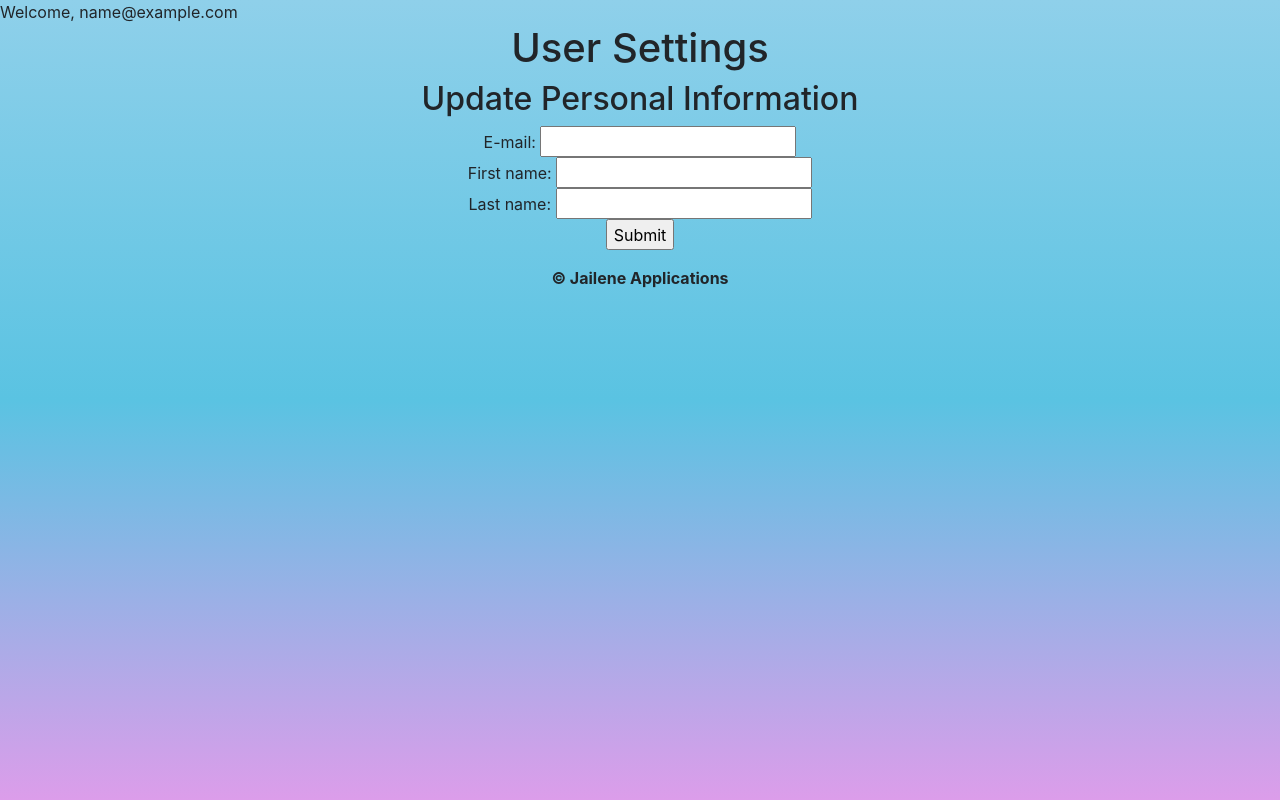
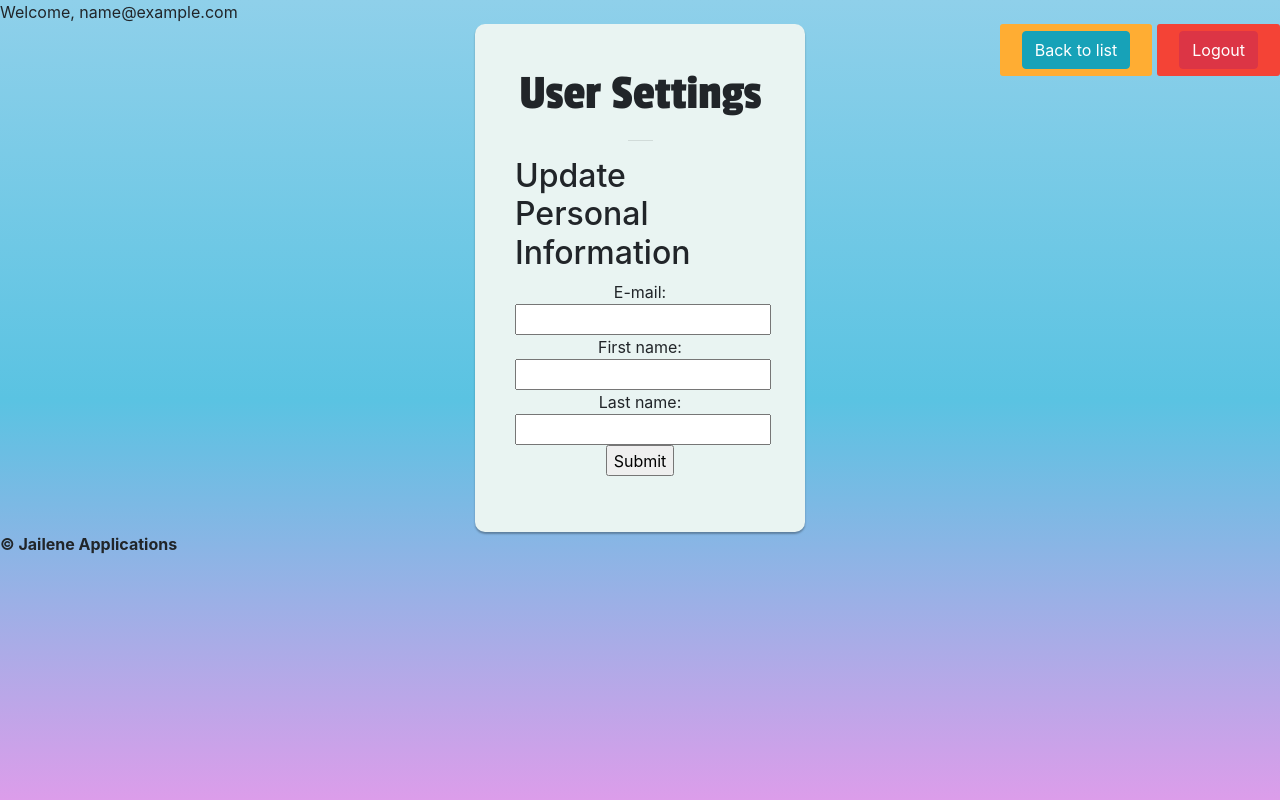
Before and after one commit to js829/is218final, a PHP site: page /settings.php in a window 1280 px wide. Run offline with PHP 8.4, Linux system fonts and the light colour scheme; the visitor is signed in with stand-in values (Sample User, id 1); some libraries are stand-ins or nearby versions.

Commit message:
update files for user name change

```diff
--- a/settings.php
+++ b/settings.php
@@ -12,17 +12,60 @@
 <?php include ('view/header.php'); ?>
 <html>
 <title> User Settings</title>
+<head>
+<div class="logbutton">
+<a class="btn btn-danger logout" href="logout.php" > Logout</a> </div>
+
+<div class="setbutton">
+<a class="btn btn-info" href="todo.php" > Back to list </a> </div>
+</head>
 <body>
+  <div class="main-login main-center">
+
 </body>
-<center><h1> User Settings </h1>
+<center><h1 class="title">User Settings</h1></center>
+                        <hr />
     <h2>Update Personal Information</h2>
-    <form action="update.php" method="post">
+    <center><form action="update.php" method="post">
       E-mail: <input type="text" name="email"><br>
       First name: <input type="text" name="fname"><br>
       Last name: <input type="text" name="lname"><br>
-      <input type="submit">
+      <input type="submit"></center>
     </form>
   </div>
 </html>
 
+<style>
+body {
+  margin: 0;
+  min-width: 250px;
+}
+/* logout button */
+.logbutton {
+  background-color: #f44336; /* red */
+  float:right;
+  margin: 0 0 5px 5px;
+    border: none;
+    border-radius: 3px;
+    color: white;
+    padding: 7px 22px;
+    text-align: center;
+    text-decoration: none;
+    display: inline-block;
+    font-size: 16px;
+}
+/* settings button */
+.setbutton {
+  background-color: #ffad33; /* orange */
+  float:right;
+    border: none;
+    border-radius: 3px;
+    color: white;
+    padding: 7px 22px;
+    text-align: center;
+    text-decoration: none;
+    display: inline-block;
+    font-size: 16px;
+}
+</style>
 <?php include ('view/footer.php'); ?>
```
Also changed, not shown: controller/settings.php (added, +28 -0 lines), main.css (+0 -7 lines), update.php (+10 -9 lines).
